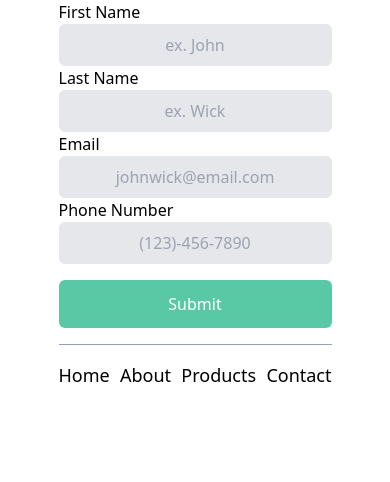
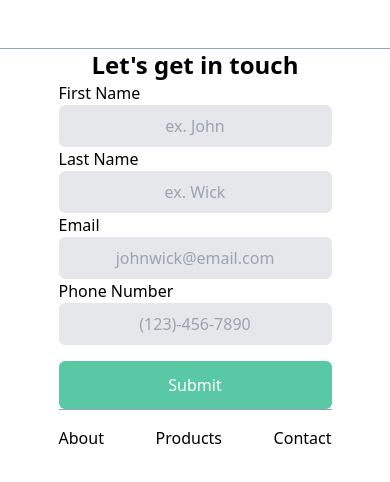
Before and after one commit to gualberto2/GreenCorp, a React (Vite) app: page /about in a window 390 px wide. Shown: the top 482 px of the page. Built offline with nearby package versions, Linux system fonts and the light colour scheme; a web font is replaced by a local one.

Commit message:
feat: Mobile footer complete

```diff
--- a/src/components/Footer.jsx
+++ b/src/components/Footer.jsx
@@ -3,9 +3,12 @@ import React from "react";
 
 const Footer = () => {
   return (
-    <footer className="lg:text-left">
+    <footer className="lg:text-left pt-12">
       <div className="lg:flex lg:max-w-6xl lg:mx-auto">
-        <div className="w-full lg:w-auto">
+        <div className="w-full lg:w-auto border-t border-slate-400">
+          <h2 className="text-center text-2xl font-semibold">
+            Let's get in touch
+          </h2>
           <form onSubmit="" className="w-[70%] mx-auto ">
             <div className="flex flex-col">
               {/* Name Input Fields */}
@@ -93,10 +96,12 @@ const Footer = () => {
         </div>
 
         {/* Navigation Links */}
-        <div className="flex flex-col w-[70%] mx-auto text-center pt-4 lg:w-auto lg:pt-0 lg:flex-row lg:justify-center">
-          <div className="pt-4 border-t border-slate-400 lg:border-none lg:pt-0">
-            <div className="flex justify-between text-lg lg:space-x-4">
-              <p>Home</p>
+        <div className="flex flex-col justify-center w-[70%] mx-auto text-center pt-4 border-t border-slate-400">
+          <div className="">
+            <div className="flex justify-between lg:text-lg lg:pr-4 ">
+              <p className="lg:hover:cursor-pointer lg:hover:underline lg:decoration-green-500 hidden lg:block md:block">
+                Home
+              </p>
               <p className="lg:hover:cursor-pointer lg:hover:underline lg:decoration-green-500">
                 About
               </p>
```
